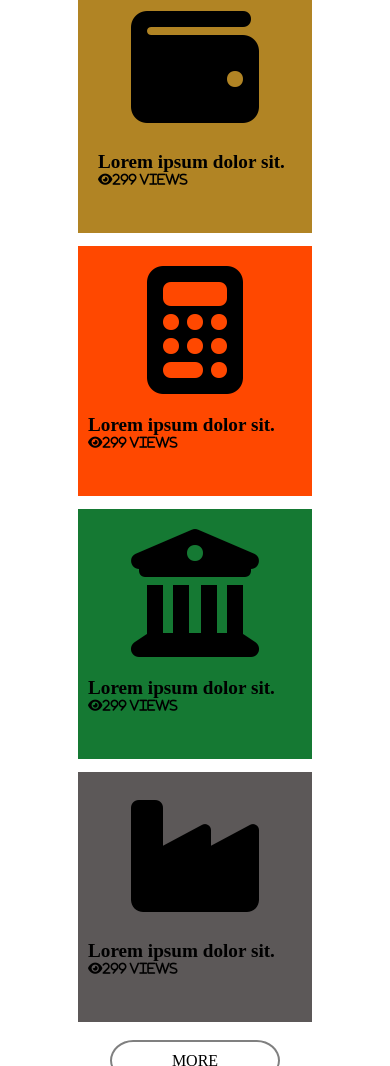
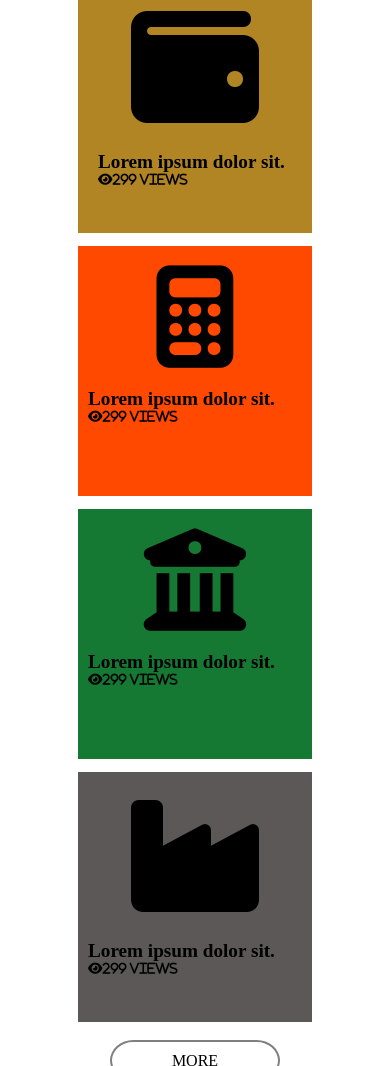
Before and after one commit to yaniiish/Reproduction-maquette, a plain HTML site: page index.html in a window 390 px wide. Shown: the part 1834-2900 px from the top of the page. Drawn offline with Linux system fonts and the light colour scheme.

Commit message:
ajustement

```diff
--- a/index.html
+++ b/index.html
@@ -75,7 +75,7 @@
             </div>
         </div>
         <div class="div5">
-            <div class="conteneur-div">
+            <div class="conteneur-div-special">
                 <i class="fa-solid fa-calculator fa-8x"></i>
                 <div class="footer-container">
                     <h2>Lorem ipsum dolor sit.</h2>
@@ -84,7 +84,7 @@
             </div>
         </div>
         <div class="div6">
-            <div class="conteneur-div">
+            <div class="conteneur-div-special">
                 <i class="fa-solid fa-building-columns fa-8x"></i>
                 <div class="footer-container">
                     <h2>Lorem ipsum dolor sit.</h2>
--- a/styles.css
+++ b/styles.css
@@ -156,6 +156,14 @@ main nav ul li:hover {
     text-align: left;
 }
 
+.conteneur-div-special {
+    font-size: 0.8rem;
+    margin-left: 40px;
+    height: 100%;
+    display: flex;
+    align-items: center;
+}
+
 /* BOUTON DE FIN */
 
 .buttun-more {
@@ -178,6 +186,14 @@ main nav ul li:hover {
 
     main nav ul li {
         text-align: center;
+    }
+
+    .conteneur-div-special {
+        display: block;
+        width: 100%;
+        height: 100%;
+        text-align: center;
+        margin: 20px 0;
     }
 
     .grid {
```
